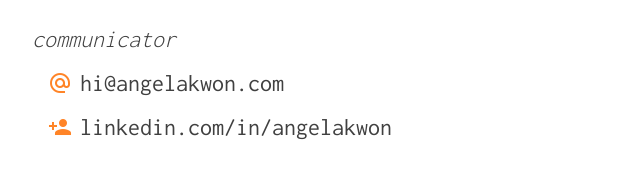
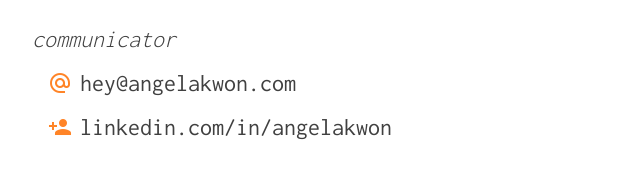
Before and after one commit to angkwon/angelarrr.github.io, a plain HTML site: page index.html in a window 1280 px wide. Shown: the part 549-728 px from the top of the page, 248-888 px from the left. Drawn offline with Linux system fonts and the light colour scheme.

Commit message:
Fix email

```diff
--- a/index.html
+++ b/index.html
@@ -56,7 +56,7 @@
           <div class="dictionary-entry-definition">
             <em>communicator</em>
             <ul>
-              <li><i class="material-icons email-icon">alternate_email</i> <span class="definition"><a href="mailto:hi@angelakwon.com">hi@angelakwon.com</a></span></li>
+              <li><i class="material-icons email-icon">alternate_email</i> <span class="definition"><a href="mailto:hey@angelakwon.com">hey@angelakwon.com</a></span></li>
               <li><i class="material-icons person-add">person_add</i> <span class="definition"><a href="https://www.linkedin.com/in/angelakwon" target="_blank">linkedin.com/in/angelakwon</a></span></li>
             </ul>
           </div>
```
